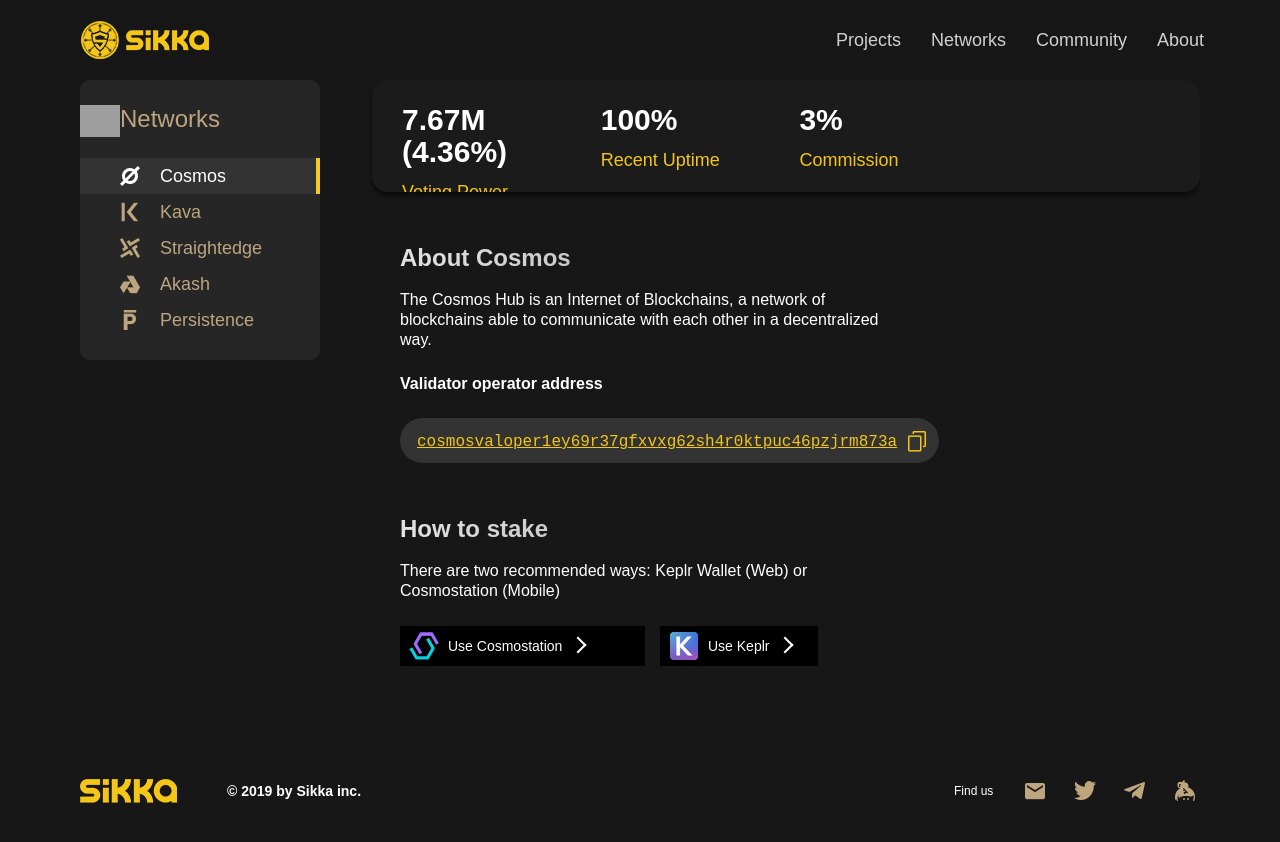
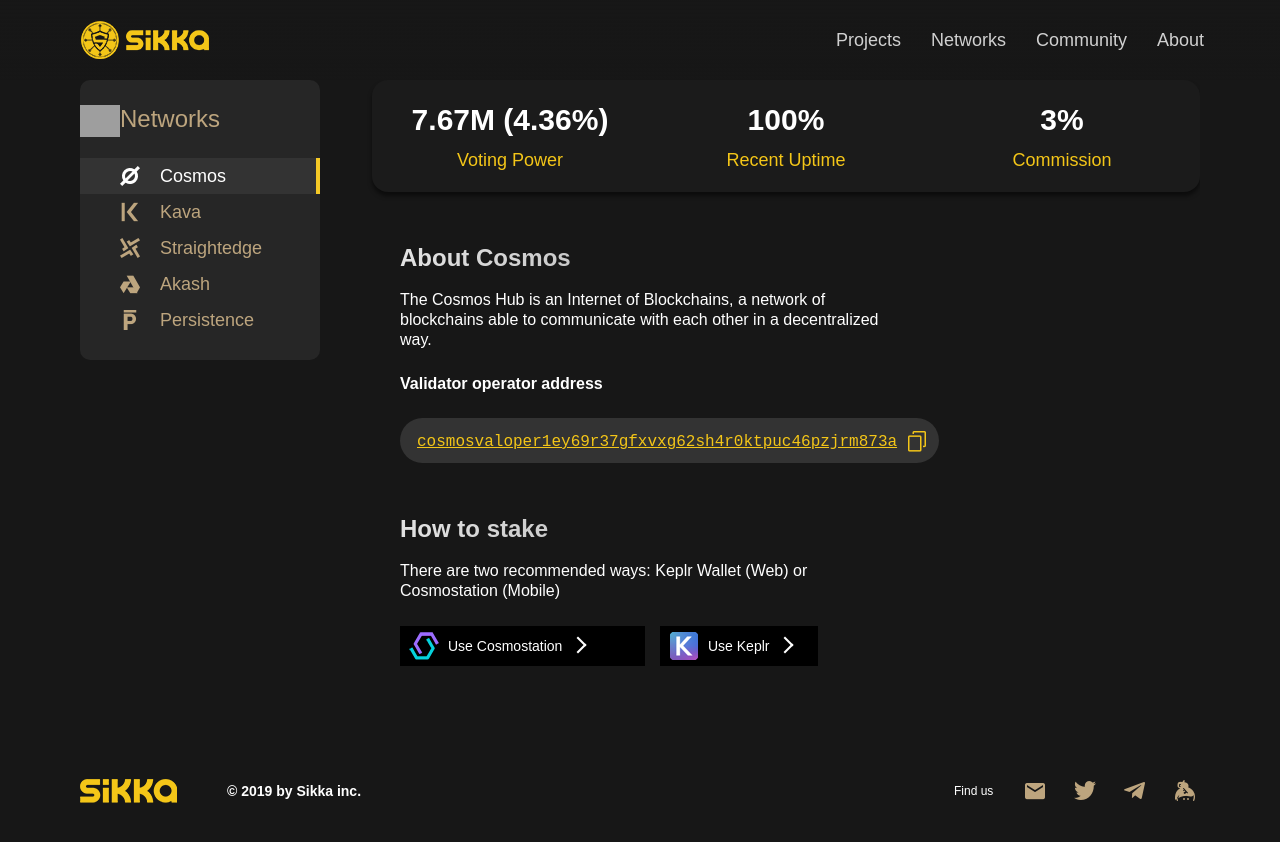
Before and after one commit to King860810/newweb, a Jekyll site: the page built from networks.html, in a window 1280 px wide. Shown: the top 842 px of the page. Built offline with Jekyll 4.4.1, drawn with Linux system fonts in a browser that asks for light colours; grey boxes are pictures that could not be loaded.

Commit message:
Update stylepc.css

```diff
--- a/assets/css/stylepc.css
+++ b/assets/css/stylepc.css
@@ -213,7 +213,7 @@
     padding-left: initial;
     padding-right: unset;
 }
-.top-half .col-3,.top-half .col-4,.top-half .col-6{
+.top-half .col-3{
 	width: 24%;
     height: 112px;
     line-height: 32px;
@@ -229,6 +229,18 @@
     padding-left: 30px;
     padding-right: inherit;
 
+}
+.top-half .col-4,.top-half .col-6{
+height: 112px;
+    line-height: 32px;
+    background: none;
+    position: relative;
+    border-radius: initial;
+    overflow: hidden;
+    box-shadow: none;
+    position: relative;
+    margin-block-end: auto;
+    margin-top: 0;
 }
 .top-half .col-3::before{
 	content: "";
```
